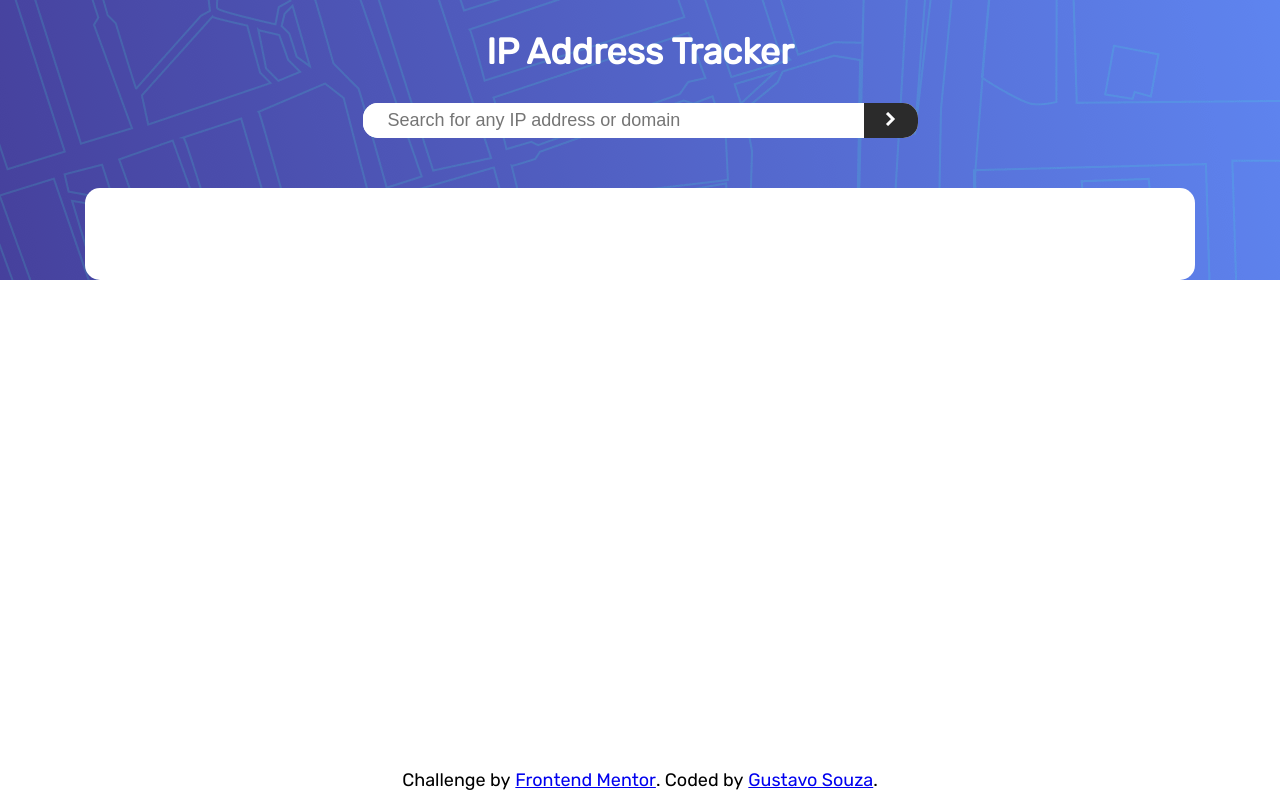
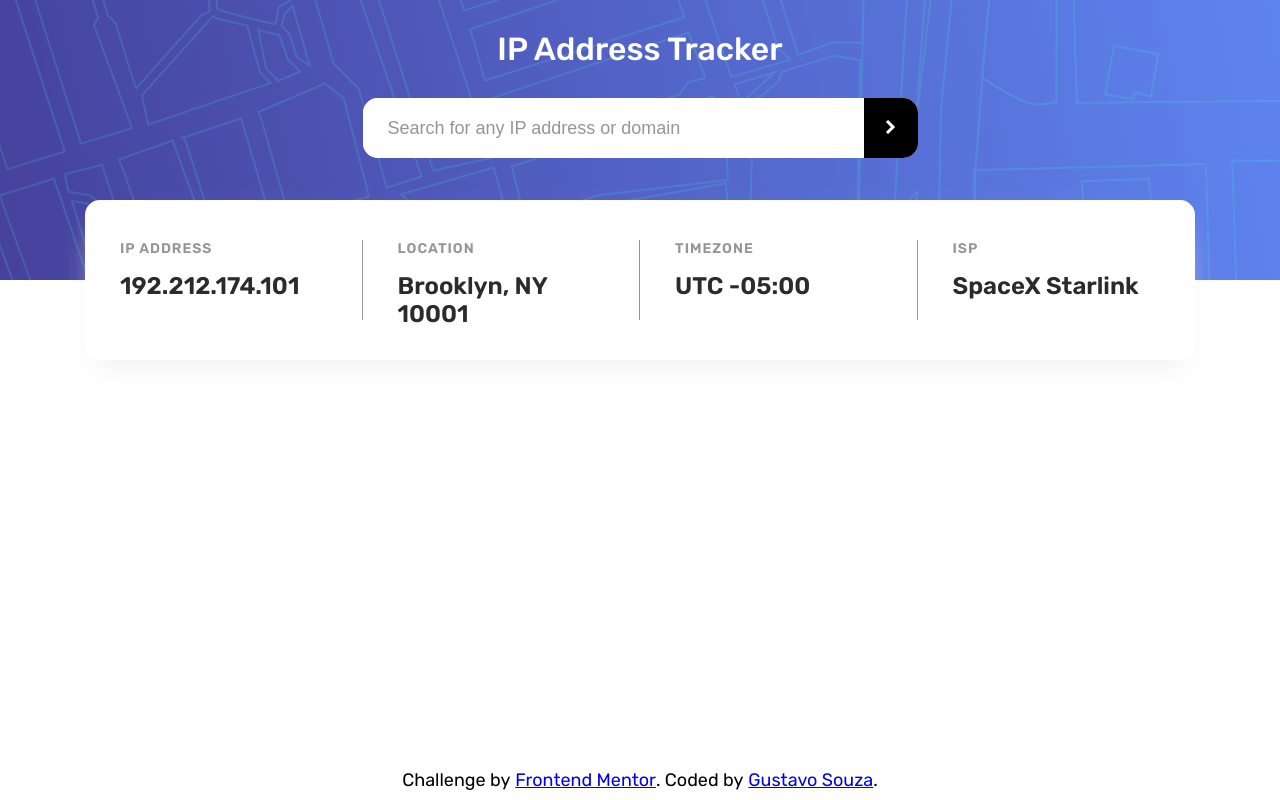
Before and after one commit to GustavoSouza123/ip-address-tracker, a React (Vite) app: page / in a window 1280 px wide. Built offline with nearby package versions, Linux system fonts and the light colour scheme.

Commit message:
IpAddressInfo and Map components, fixes in the styles

```diff
--- a/index.html
+++ b/index.html
@@ -4,9 +4,9 @@
     <meta charset="UTF-8" />
     <meta name="viewport" content="width=device-width, initial-scale=1.0" /> <!-- displays site properly based on user's device -->
     <link rel="icon" type="image/png" sizes="32x32" href="./src/assets/favicon-32x32.png" />
-    <link rel="preconnect" href="https://fonts.googleapis.com" />
-    <link rel="preconnect" href="https://fonts.gstatic.com" crossorigin />
-    <link href="https://fonts.googleapis.com/css2?family=Rubik:ital,wght@0,400,500,700;1,400,500,700&display=swap" rel="stylesheet" />
+    <link rel="preconnect" href="https://fonts.googleapis.com">
+    <link rel="preconnect" href="https://fonts.gstatic.com" crossorigin>
+    <link href="https://fonts.googleapis.com/css2?family=Rubik:wght@300..900&display=swap" rel="stylesheet">
     <title>Frontend Mentor | IP Address Tracker</title>
 </head>
 <body>
--- a/src/components/IpAddressInfo.jsx
+++ b/src/components/IpAddressInfo.jsx
@@ -4,10 +4,22 @@ import "../css/IpAddressInfo.css";
 function IpAddressInfo() {
     return (
         <div className="info">
-            <div className="ip-address"></div>
-            <div className="location"></div>
-            <div className="timezone"></div>
-            <div className="isp"></div>
+            <div className="ip-address">
+                <div className="title">IP Address</div>
+                <div className="data">192.212.174.101</div>
+            </div>
+            <div className="location">
+                <div className="title">Location</div>
+                <div className="data">Brooklyn, NY 10001</div>
+            </div>
+            <div className="timezone">
+                <div className="title">Timezone</div>
+                <div className="data">UTC -05:00</div>
+            </div>
+            <div className="isp">
+                <div className="title">ISP</div>
+                <div className="data">SpaceX Starlink</div>
+            </div>
         </div>
     );
 }
--- a/src/components/Map.jsx
+++ b/src/components/Map.jsx
@@ -1,7 +1,12 @@
 import React from "react";
+import "../css/Map.css"
 
 function Map() {
-
+    return (
+        <>
+            <div className="map"></div>
+        </>
+    );
 }
 
 export default Map;
--- a/src/css/Footer.css
+++ b/src/css/Footer.css
@@ -1,11 +1,11 @@
 footer {
+    position: absolute;
+    bottom: 0;
     width: 100%;
     height: 40px;
     display: flex;
     align-items: center;
     justify-content: center;
-    position: absolute;
-    bottom: 0;
 }
 
 footer a {
--- a/src/css/IpAddressInfo.css
+++ b/src/css/IpAddressInfo.css
@@ -1,6 +1,38 @@
 .info {
+    position: absolute;
+    bottom: -80px;
     width: 1110px;
     height: 160px;
     background-color: #fff;
     border-radius: var(--border-radius);
+    padding: 40px 0;
+    box-shadow: 0px 20px 30px -15px #eee;
+    display: flex;
 }
+
+.info > div {
+    width: 25%;
+    height: 100%;
+    display: flex;
+    flex-direction: column;
+    padding: 0 35px;
+}
+
+.info > div:not(:last-child) {
+    border-right: 1px solid var(--dark-grey);
+}
+
+.info .title {
+    text-transform: uppercase;
+    font-size: 14px;
+    font-weight: 600;
+    color: var(--dark-grey);
+    margin-bottom: 15px;
+    letter-spacing: 1px;
+}
+
+.info .data {
+    font-size: 24px;
+    font-weight: 600;
+    color: var(--very-dark-grey);
+}
--- /dev/null
+++ b/src/css/Map.css
@@ -0,0 +1,3 @@
+.map {
+    height: calc(100vh - 280px);
+}
--- a/src/css/Search.css
+++ b/src/css/Search.css
@@ -17,9 +17,13 @@ form .input {
     font-size: 18px;
 }
 
+form .input::placeholder {
+    color: var(--dark-grey);
+}
+
 form .submit {
     width: 60px;
-    background-color: var(--very-dark-grey);
+    background-color: #000;
     border: none;
     border-top-right-radius: var(--border-radius);
     border-bottom-right-radius: var(--border-radius);
--- a/src/css/Tracker.css
+++ b/src/css/Tracker.css
@@ -4,6 +4,7 @@
 }
 
 .container .top {
+    position: relative;
     width: 100%;
     height: 280px;
     display: flex;
@@ -17,6 +18,8 @@
 }
 
 .container .top h1 {
+    font-size: 32px;
     margin: 30px 0;
     color: #fff;
+    font-weight: 500;
 }
```
